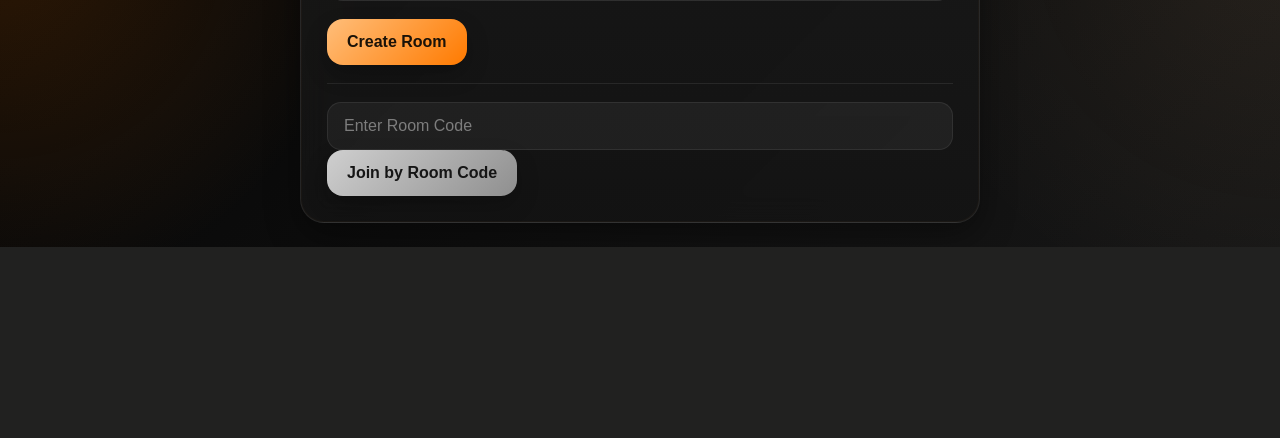
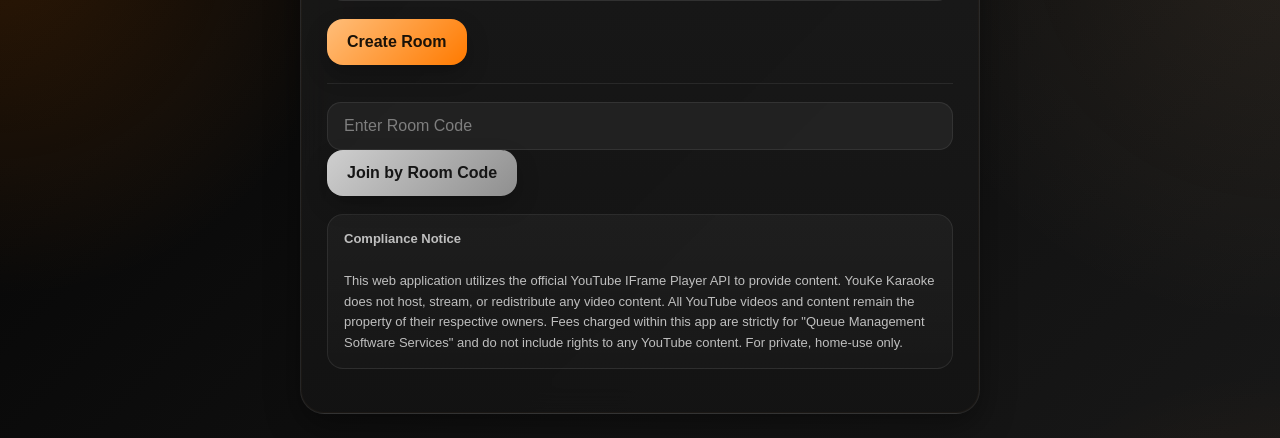
Before and after one commit to Kanasezt/youke, a Flask app: page / in a window 1280 px wide. Shown: the part 866-1304 px from the top of the page. Before the commit the page ends 1113 px from the top, so only its background shows below. Run offline with Flask 3, Linux system fonts and the light colour scheme; some libraries are stand-ins or nearby versions.

Commit message:
Update index.html

```diff
--- a/templates/index.html
+++ b/templates/index.html
@@ -64,6 +64,16 @@
                 <input type="text" name="room_code" placeholder="Enter Room Code" required>
                 <button type="submit" class="magic-btn blue">Join by Room Code</button>
             </form>
+
+            <div class="info-box small muted" style="margin-top:18px; line-height:1.6;">
+                <strong>Compliance Notice</strong><br><br>
+                This web application utilizes the official YouTube IFrame Player API to provide content.
+                YouKe Karaoke does not host, stream, or redistribute any video content.
+                All YouTube videos and content remain the property of their respective owners.
+                Fees charged within this app are strictly for "Queue Management Software Services"
+                and do not include rights to any YouTube content.
+                For private, home-use only.
+            </div>
         </div>
     </div>
 
```
